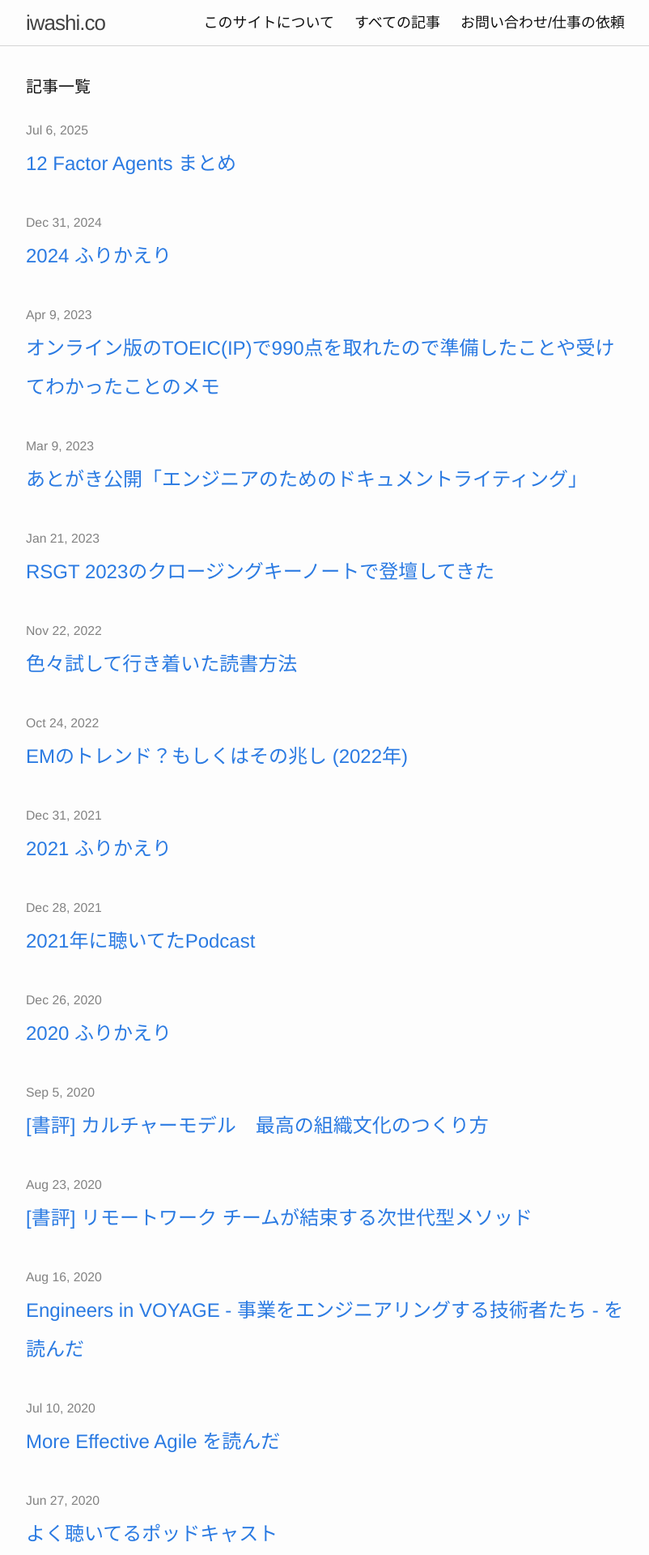
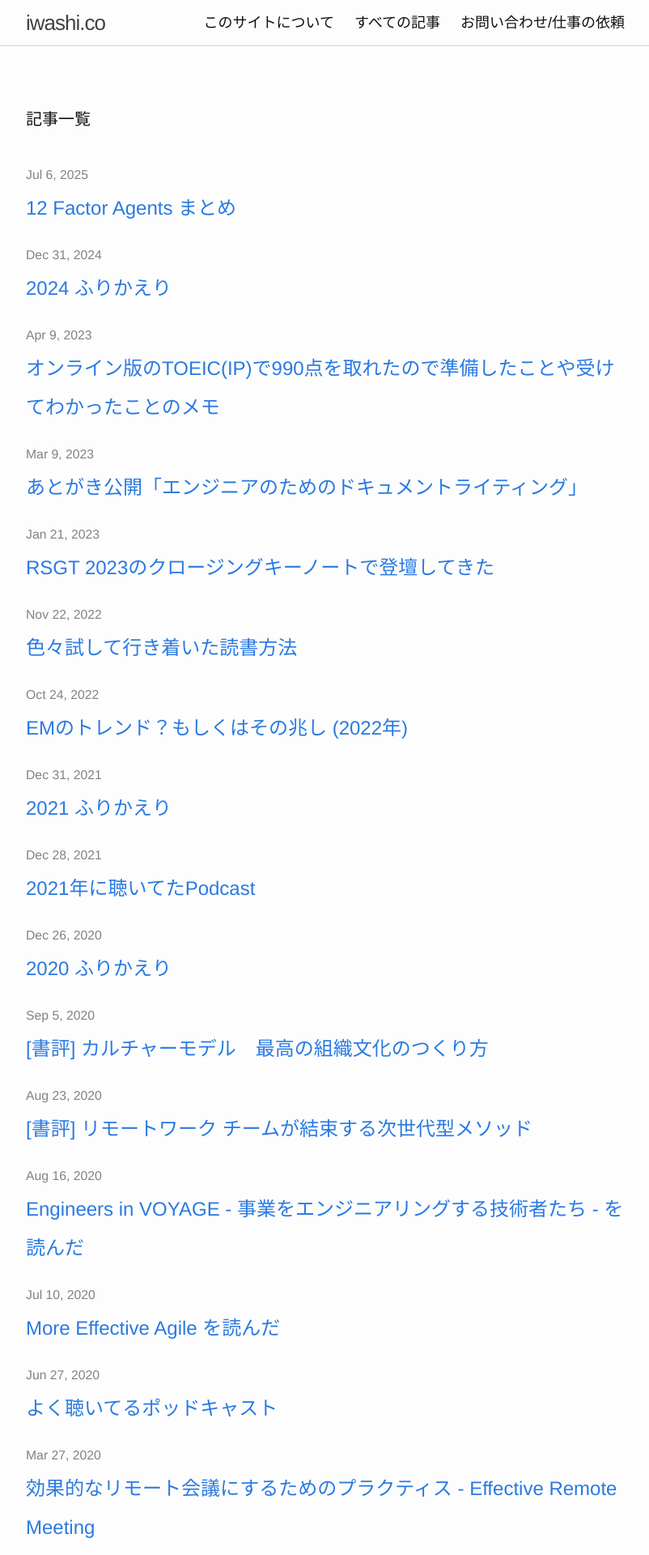
Before and after one commit to iwashi/iwashi.github.io, a Jekyll site: the page built from index.html, in a window 1280 px wide. Shown: the top 1920 px of the page at 81% size, without its empty margins (238-1040 px from the left). Built offline with Jekyll 4.4.1, drawn with Linux system fonts in a browser that asks for light colours.

Commit message:
tiny update

```diff
--- a/_sass/_base.scss
+++ b/_sass/_base.scss
@@ -35,7 +35,11 @@ body {
 h1, h2, h3, h4, h5, h6,
 p, blockquote, pre,
 ul, ol, dl, figure {
-    margin-bottom: calc($spacing-unit / 2);
+    margin-bottom: $spacing-unit;
+}
+
+h2, h3, h4, h5, h6 {
+    margin-top: calc($spacing-unit * 1.33);
 }
 
 
--- a/_sass/_layout.scss
+++ b/_sass/_layout.scss
@@ -180,7 +180,12 @@
     list-style: none;
 
     > li {
-        margin-bottom: $spacing-unit;
+        margin-bottom: calc($spacing-unit * 0.5);
+    }
+
+    h2 {
+        margin-top: 0;
+        margin-bottom: 0;
     }
 }
 
--- a/_sass/_variables.scss
+++ b/_sass/_variables.scss
@@ -3,7 +3,7 @@ $base-font-family: "Helvetica Neue", Helvetica, Arial, sans-serif;
 $base-font-size:   18px;
 $base-font-weight: 400;
 $small-font-size:  $base-font-size * 0.875;
-$base-line-height: 2;
+$base-line-height: 2.0;
 
 $spacing-unit:     30px;
 
```
